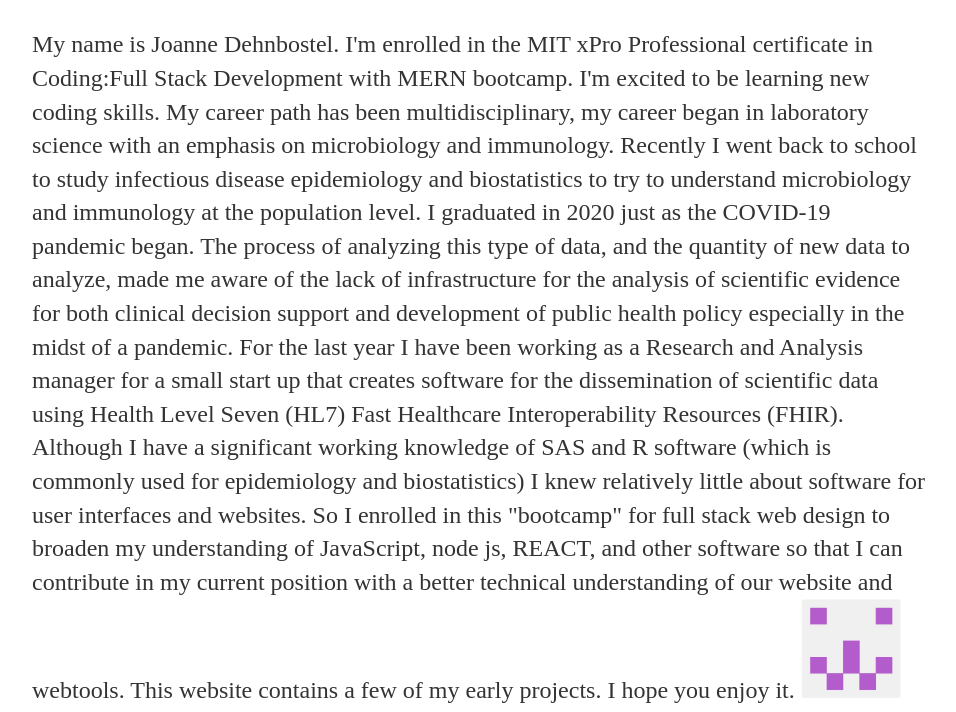
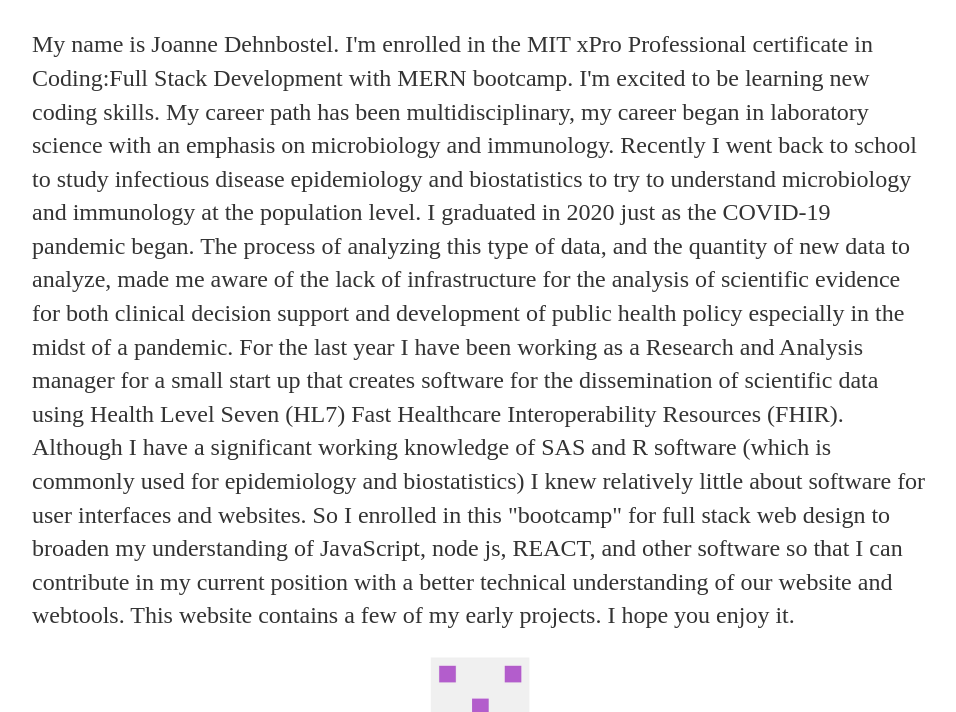
Before and after one commit to joanne-dehnbostel/joanne-dehnbostel.github.io, a Jekyll site: the page built from about/index.html, in a window 1280 px wide. Shown: the part 530-1242 px from the top of the page, without its empty margins (160-1116 px from the left). Built offline with Jekyll 4.4.1, drawn with Linux system fonts in a browser that asks for light colours; grey boxes are pictures that could not be loaded.

Commit message:
Update index.html

```diff
--- a/about/index.html
+++ b/about/index.html
@@ -34,7 +34,8 @@
 				node js, REACT, and other software so that I can contribute in my current position
 				with a better technical understanding of our website and webtools.
 				This website contains a few of my early projects. I hope you enjoy it.
-		<em> </em> <a href="/about"></a>
+		</p>
+<p align="center">
 		<img src ="./myblockie.JPG" alt="My Blockie" style=width:100px height:100px;>
 	</p>
-<div><img src ="https://github.com/joanne-dehnbostel/joanne-dehnbostel.github.io/blob/main/about/My%20Blockie.JPG" alt="Sleeping dogs" style=width:100px height:100px;></div>
+<div>
```
